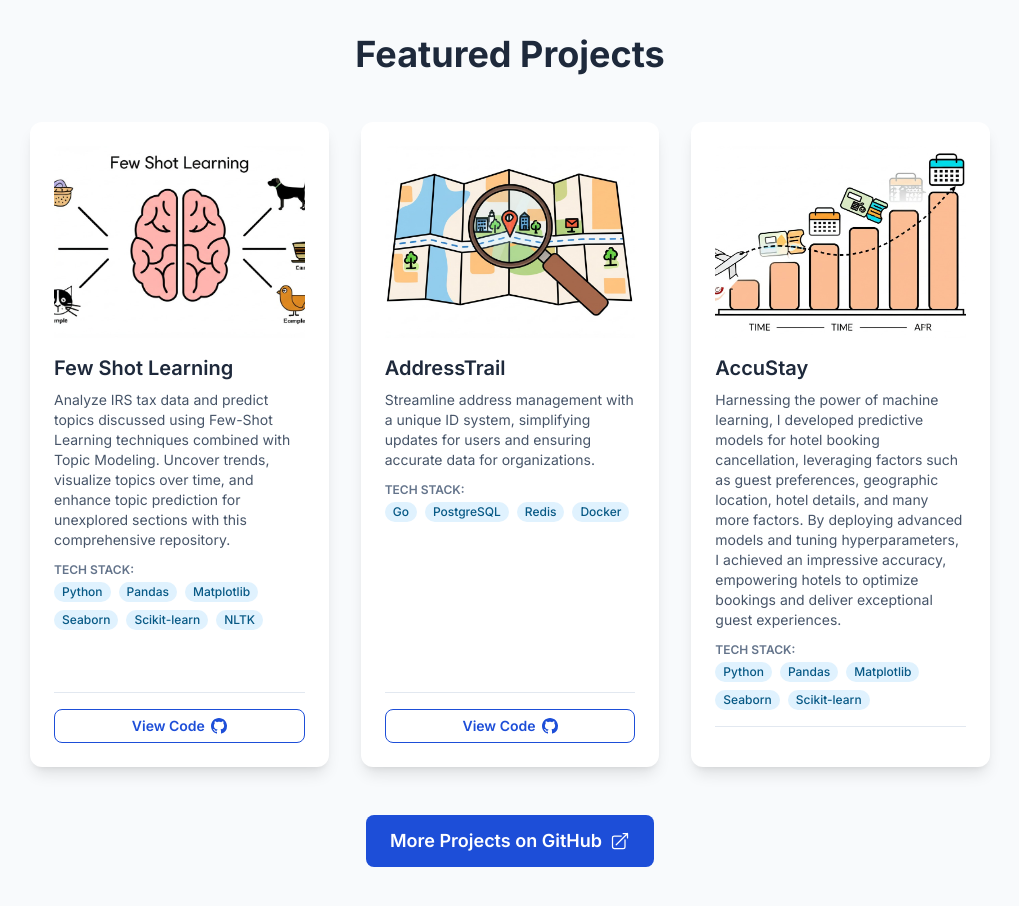
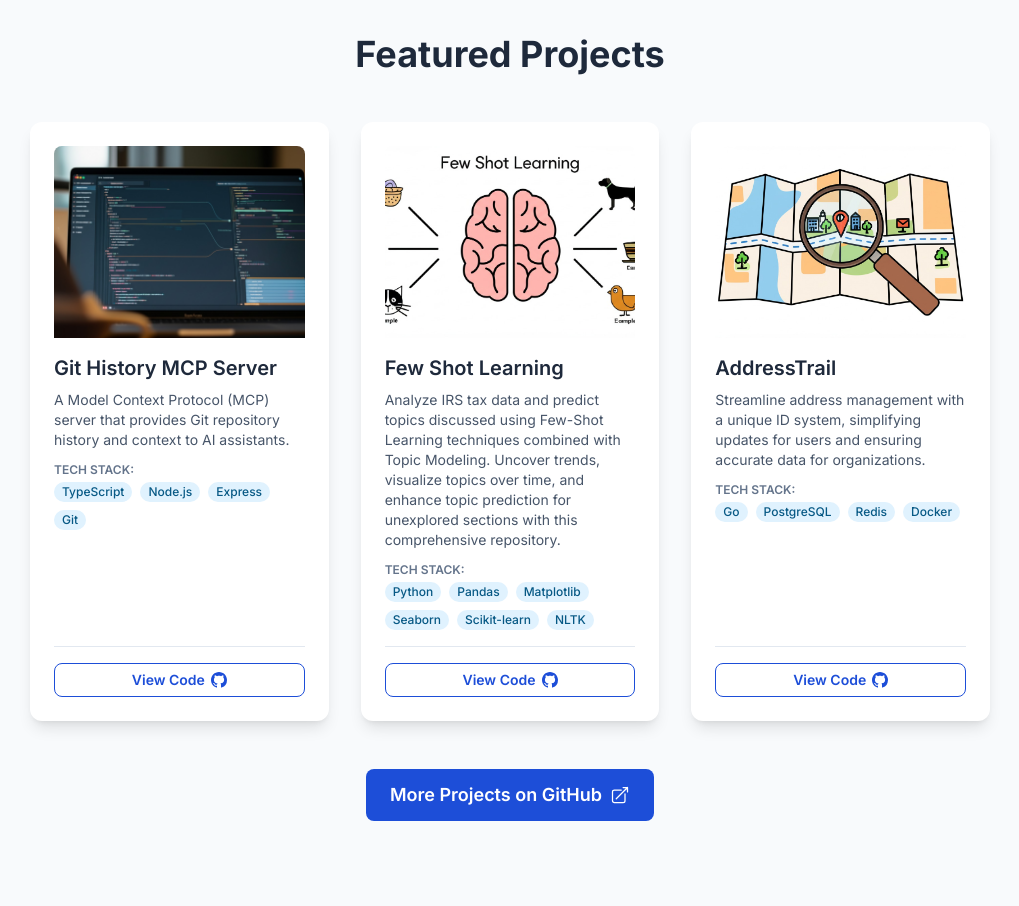
Before and after one commit to anujshah3/anujshah3.github.io, a React (Vite) app: page / in a window 1280 px wide. Shown: the part 3340-4246 px from the top of the page, without its empty margins (130-1149 px from the left). Built offline with nearby package versions, Linux system fonts and the light colour scheme.

Commit message:
:pencil: Update AccuStay project w git MCP

```diff
--- a/constants.tsx
+++ b/constants.tsx
@@ -107,6 +107,15 @@ export const EXPERIENCE_DATA: ExperienceItem[] = [
 export const PROJECT_DATA: ProjectItem[] = [
   {
     id: 'project1',
+    title: 'Git History MCP Server',
+    description: 'A Model Context Protocol (MCP) server that provides Git repository history and context to AI assistants.',
+    techStack: ['TypeScript', 'Node.js', 'Express', 'Git'],
+    imageUrl: '/img/git-history-mcp.jpeg',
+    //liveLink: '#',
+    repoLink: 'https://github.com/anujshah3/git-history-mcp',
+  },
+  {
+    id: 'project2',
     title: 'Few Shot Learning',
     description: 'Analyze IRS tax data and predict topics discussed using Few-Shot Learning techniques combined with Topic Modeling. Uncover trends, visualize topics over time, and enhance topic prediction for unexplored sections with this comprehensive repository.',
     techStack: ['Python', 'Pandas', 'Matplotlib', 'Seaborn', 'Scikit-learn', 'NLTK'],
@@ -115,7 +124,7 @@ export const PROJECT_DATA: ProjectItem[] = [
     repoLink: 'https://github.com/anujshah3/Few-Shot-Learning-with-Topic-Modeling',
   },
   {
-    id: 'project2',
+    id: 'project3',
     title: 'AddressTrail',
     description: 'Streamline address management with a unique ID system, simplifying updates for users and ensuring accurate data for organizations.',
     techStack: ['Go', 'PostgreSQL', 'Redis', 'Docker'],
@@ -123,15 +132,6 @@ export const PROJECT_DATA: ProjectItem[] = [
     // liveLink: '#',
 		repoLink: 'https://github.com/anujshah3/AddressTrail',
   },
-  {
-    id: 'project3',
-    title: 'AccuStay',
-    description: 'Harnessing the power of machine learning, I developed predictive models for hotel booking cancellation, leveraging factors such as guest preferences, geographic location, hotel details, and many more factors. By deploying advanced models and tuning hyperparameters, I achieved an impressive accuracy, empowering hotels to optimize bookings and deliver exceptional guest experiences.',
-    techStack: ['Python', 'Pandas', 'Matplotlib', 'Seaborn', 'Scikit-learn'],
-    imageUrl: '/img/accustay.jpeg',
-    // liveLink: '#',
-    // repoLink: '#',
-  },
 ];
 
 export const MORE_PROJECTS_LINK = "https://github.com/anujshah3?tab=repositories";
```
Also changed, not shown: public/img/git-history-mcp.jpeg (added).
